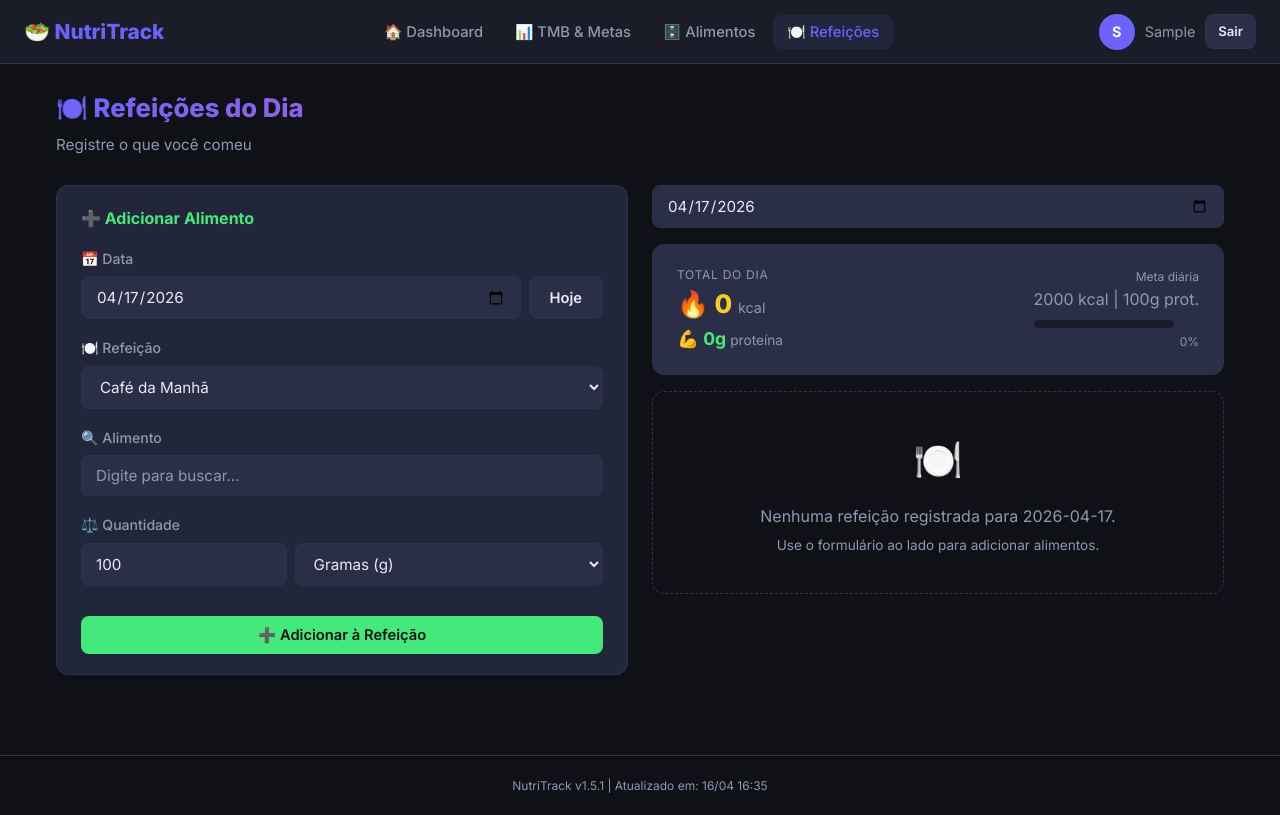
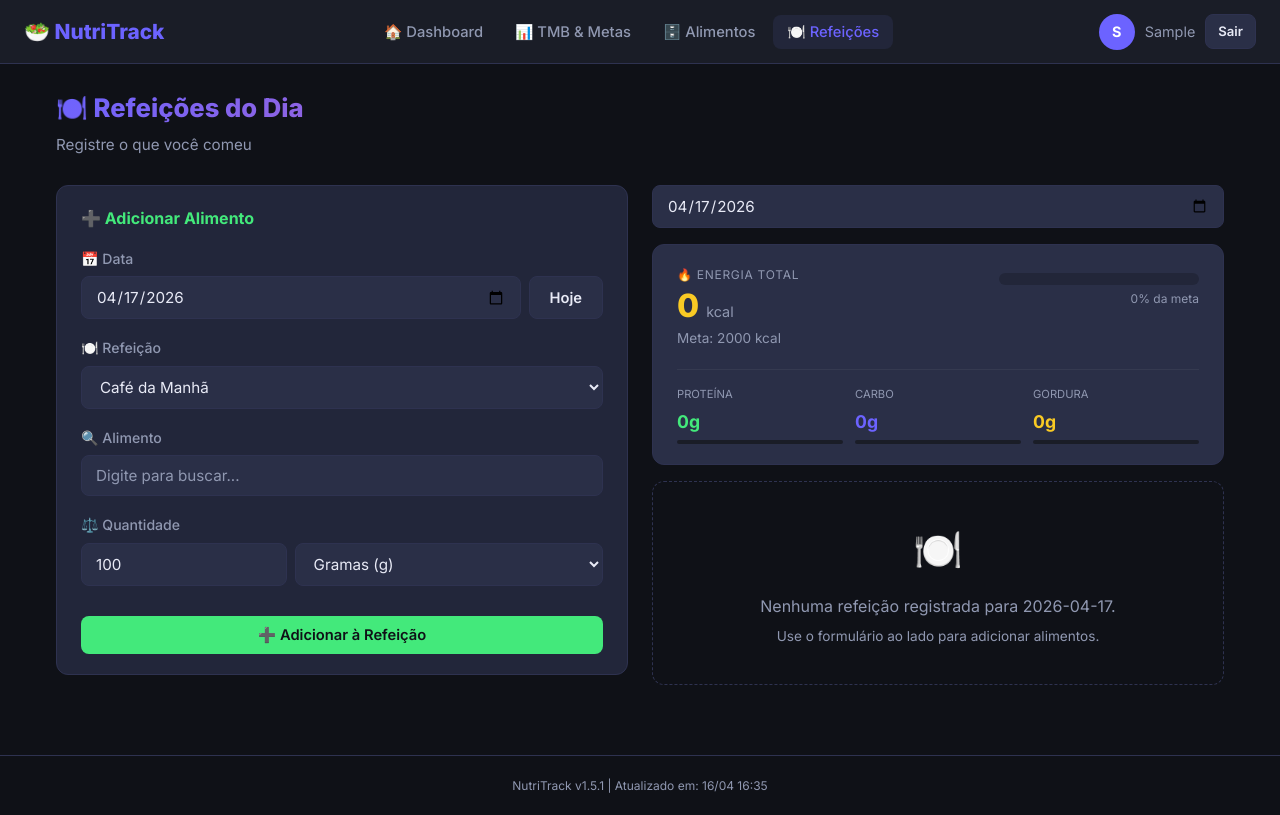
Before and after one commit to EduardoFiuza/nutritrack, a Flask app: page /meals in a window 1280 px wide. Run offline with Flask 3, Linux system fonts and the light colour scheme; the visitor is signed in with stand-in values (Sample User, id 1); data comes from the database, SQL or seed files in the repository; data that the repository does not hold is empty.

Commit message:
ui: enhance meals interface with premium macro visualizations and live feedback

```diff
--- a/static/css/style.css
+++ b/static/css/style.css
@@ -13,7 +13,11 @@
   --green:    #43e97b;
   --yellow:   #f9ca24;
   --red:      #ff4757;
+  --prot:     #43e97b;
+  --carb:     #6c63ff;
+  --fat:      #f9ca24;
   --text:     #e8eaf6;
+
   --dim:      #9098b1;
   --border:   #2e3250;
   --radius:   12px;
@@ -112,7 +116,10 @@ a:hover { color: #a89fff; }
 .page-title {
   font-size: 1.6rem; font-weight: 800;
   background: linear-gradient(135deg, var(--accent), var(--accent2));
-  -webkit-background-clip: text; -webkit-text-fill-color: transparent;
+  -webkit-background-clip: text;
+  background-clip: text;
+  -webkit-text-fill-color: transparent;
+
 }
 .page-subtitle { color: var(--dim); font-size: .95rem; margin-top: 4px; }
 
--- a/static/js/app.js
+++ b/static/js/app.js
@@ -46,14 +46,18 @@ if (foodSearchInput) {
       item.className = 'dropdown-item';
       let unitInfo = f.unit_name ? `<span class="badge badge-purple">${f.unit_name}</span>` : '';
       item.innerHTML = `<span class="di-name">${f.name} ${unitInfo}</span>
-        <span class="di-stats">${f.kcal} <small>kcal/100g</small> | ${f.prot}g <small>prot</small></span>`;
+        <span class="di-stats">
+            <span style="color:var(--yellow)">🔥 ${f.kcal}</span> |
+            <span style="color:var(--prot)">💪 ${f.prot}g</span> |
+            <span style="color:var(--carb)">🍞 ${f.carb}g</span> |
+            <span style="color:var(--fat)">🥑 ${f.fat}g</span>
+        </span>`;
       item.addEventListener('click', () => {
         window.selectedFood = f;
         foodSearchInput.value = f.name;
         foodIdInput.value = f.id;
         foodDropdown.style.display = 'none';
 
-        // Sugerir a unidade caso o alimento tenha uma pré-definida
         const measureSelect = document.getElementById('measure-select');
         if (measureSelect) {
             if (f.unit_name) {
@@ -68,7 +72,6 @@ if (foodSearchInput) {
             measureSelect.dispatchEvent(new Event('change'));
         }
 
-        // Se a quantidade estiver vazia ou for 100 (padrão antigo), mudar para 1 se for unidade
         if (measureSelect && measureSelect.value !== 'g' && (qtyInput.value == "" || qtyInput.value == "100")) {
             qtyInput.value = "1";
         }
@@ -87,34 +90,7 @@ if (foodSearchInput) {
   });
 }
 
-// Escutar mudanças no seletor de medida (Grama vs Unidade/Fatia/etc)
-const measureSelect = document.getElementById('measure-select');
-if (measureSelect) {
-    measureSelect.addEventListener('change', () => {
-        const val = measureSelect.value;
-        const weightWrap = document.getElementById('custom-weight-wrap');
-        const unitLabel = document.getElementById('custom-unit-name');
-
-        if (val === 'g') {
-            weightWrap.style.display = 'none';
-            if (qtyInput.value == "1") qtyInput.value = "100";
-        } else {
-            weightWrap.style.display = 'block';
-            unitLabel.textContent = measureSelect.options[measureSelect.selectedIndex].text.toLowerCase();
-            if (qtyInput.value == "100") qtyInput.value = "1";
-        }
-        updatePreview();
-    });
-}
-
-const customWeightInput = document.getElementById('custom-weight');
-if (customWeightInput) {
-    customWeightInput.addEventListener('input', updatePreview);
-}
-
-if (qtyInput) {
-  qtyInput.addEventListener('input', updatePreview);
-}
+// ... (seletor de medida permanece igual)
 
 function updatePreview() {
   if (!window.selectedFood || !qtyInput) return;
@@ -126,42 +102,57 @@ function updatePreview() {
 
   if (measure !== 'g') {
     const weightPerUnit = parseFloat(document.getElementById('custom-weight').value) || 0;
-    qty = qty * weightPerUnit; // Converte para gramas para o cálculo
+    qty = qty * weightPerUnit;
     unitLabel = document.getElementById('measure-select').options[document.getElementById('measure-select').selectedIndex].text;
   }
 
-  const kcal = (window.selectedFood.kcal * qty / 100).toFixed(1);
-  const prot = (window.selectedFood.prot * qty / 100).toFixed(1);
+  const f = qty / 100;
+  const kcal = (window.selectedFood.kcal * f).toFixed(1);
+  const prot = (window.selectedFood.prot * f).toFixed(1);
+  const carb = (window.selectedFood.carb * f).toFixed(1);
+  const fat = (window.selectedFood.fat * f).toFixed(1);
 
   if (previewDiv) {
+    let html = '';
     if (measure !== 'g') {
        const weightPerUnit = parseFloat(document.getElementById('custom-weight').value) || 0;
-       if (weightPerUnit > 0) {
-          previewDiv.innerHTML = `
-            <div style="background:rgba(67,233,123,0.1); padding:10px; border-radius:8px; border:1px solid var(--green); margin-top:10px;">
-                <div style="font-size:0.8rem; color:var(--dim); margin-bottom:4px;">Resultado do cálculo:</div>
-                <div style="font-size:1.1rem; font-weight:700; color:var(--green);">
-                    🔥 ${kcal} kcal | 💪 ${prot}g prot.
+       if (weightPerUnit <= 0) {
+          previewDiv.innerHTML = `<div class="alert alert-warning" style="margin-top:10px;">⚠ Informe o peso de 1 ${unitLabel.toLowerCase()} para calcular.</div>`;
+          return;
+       }
+    }
+
+    html = `
+        <div style="background:rgba(255,255,255,0.03); padding:16px; border-radius:12px; border:1px solid var(--border); margin-top:15px; animation: slideIn 0.3s ease;">
+            <div style="font-size:0.8rem; color:var(--dim); margin-bottom:10px; display:flex; justify-content:space-between;">
+                <span>PRÉVIA NUTRICIONAL</span>
+                <span>${qty.toFixed(0)}g total</span>
+            </div>
+            <div style="display:grid; grid-template-columns: repeat(4, 1fr); gap:10px; text-align:center;">
+                <div>
+                    <div style="font-size:1.1rem; font-weight:800; color:var(--yellow);">${kcal}</div>
+                    <div style="font-size:0.65rem; color:var(--dim);">KCAL</div>
                 </div>
-                <div style="font-size:0.75rem; color:var(--dim); margin-top:2px;">
-                    Considerando ${displayQty} ${unitLabel.toLowerCase()} (${qty.toFixed(0)}g total)
+                <div>
+                    <div style="font-size:1.1rem; font-weight:800; color:var(--prot);">${prot}g</div>
+                    <div style="font-size:0.65rem; color:var(--dim);">PROT</div>
                 </div>
-            </div>`;
-       } else {
-          previewDiv.textContent = `⚠ Informe o peso de 1 ${unitLabel.toLowerCase()} para ver as calorias.`;
-       }
-    } else {
-        previewDiv.innerHTML = `
-            <div style="background:rgba(255,255,255,0.05); padding:10px; border-radius:8px; border:1px solid var(--border); margin-top:10px;">
-                <div style="font-size:1.1rem; font-weight:700; color:var(--yellow);">
-                    🔥 ${kcal} kcal | 💪 ${prot}g prot.
+                <div>
+                    <div style="font-size:1.1rem; font-weight:800; color:var(--carb);">${carb}g</div>
+                    <div style="font-size:0.65rem; color:var(--dim);">CARB</div>
                 </div>
-                <div style="font-size:0.75rem; color:var(--dim);">${qty}g de ${window.selectedFood.name}</div>
-            </div>`;
-    }
+                <div>
+                    <div style="font-size:1.1rem; font-weight:800; color:var(--fat);">${fat}g</div>
+                    <div style="font-size:0.65rem; color:var(--dim);">GORD</div>
+                </div>
+            </div>
+        </div>`;
+
+    previewDiv.innerHTML = html;
     previewDiv.style.display = 'block';
   }
 }
+
 
 // ─── BMR Portion Calculator ───────────────────────────────────────────────────
 const bmrCalcBtn = document.getElementById('portion-calc-btn');
@@ -209,31 +200,27 @@ document.addEventListener('submit', async e => {
         // 1. Extrair valores do item removido
         const itemKcal = parseFloat(itemRow.dataset.kcal) || 0;
         const itemProt = parseFloat(itemRow.dataset.prot) || 0;
+        const itemCarb = parseFloat(itemRow.dataset.carb) || 0;
+        const itemFat = parseFloat(itemRow.dataset.fat) || 0;
         const mealType = itemRow.dataset.meal;
 
         // 2. Atualizar Totais do Dia
-        const totalKcalEl = document.getElementById('total-kcal-val');
-        const totalProtEl = document.getElementById('total-prot-val');
-        const currentTotalKcal = parseFloat(totalKcalEl.textContent) || 0;
-        const currentTotalProt = parseFloat(totalProtEl.textContent) || 0;
+        const updateVal = (id, subtract) => {
+            const el = document.getElementById(id);
+            if (el) {
+                const current = parseFloat(el.textContent) || 0;
+                el.textContent = Math.max(0, current - subtract).toFixed(1);
+                return parseFloat(el.textContent);
+            }
+            return 0;
+        };
 
-        const newTotalKcal = Math.max(0, currentTotalKcal - itemKcal);
-        const newTotalProt = Math.max(0, currentTotalProt - itemProt);
+        const newTotalKcal = updateVal('total-kcal-val', itemKcal);
+        const newTotalProt = updateVal('total-prot-val', itemProt);
+        const newTotalCarb = updateVal('total-carb-val', itemCarb);
+        const newTotalFat = updateVal('total-fat-val', itemFat);
 
-        totalKcalEl.textContent = newTotalKcal.toFixed(1);
-        totalProtEl.textContent = newTotalProt.toFixed(1);
-
-        // 3. Atualizar Totais da Refeição
-        const mealKcalEl = document.querySelector(`.meal-kcal-val[data-meal="${mealType}"]`);
-        const mealProtEl = document.querySelector(`.meal-prot-val[data-meal="${mealType}"]`);
-        if (mealKcalEl && mealProtEl) {
-           const currentMealKcal = parseFloat(mealKcalEl.textContent) || 0;
-           const currentMealProt = parseFloat(mealProtEl.textContent) || 0;
-           mealKcalEl.textContent = Math.max(0, currentMealKcal - itemKcal).toFixed(1);
-           mealProtEl.textContent = Math.max(0, currentMealProt - itemProt).toFixed(1);
-        }
-
-        // 4. Atualizar Barra de Progresso
+        // 3. Atualizar Barra de Progresso Principal (Kcal)
         const goalKcal = parseFloat(document.getElementById('goal-kcal-val')?.textContent) || 2000;
         const pct = Math.min(100, Math.floor((newTotalKcal / goalKcal) * 100));
         const progressFill = document.getElementById('progress-bar-fill');
@@ -246,7 +233,22 @@ document.addEventListener('submit', async e => {
         }
         if (progressPct) progressPct.textContent = pct;
 
+        // 4. Atualizar Barras de Macros Secundárias
+        const updateBar = (idSuffix, currentVal, goalId) => {
+            const fill = document.getElementById('total-' + idSuffix + '-fill');
+            const goal = parseFloat(document.getElementById(goalId)?.textContent) || 100;
+            if (fill) {
+                const pctMacro = Math.min(100, Math.floor((currentVal / goal) * 100));
+                fill.style.width = pctMacro + '%';
+                fill.dataset.width = pctMacro;
+            }
+        };
+        updateBar('prot', newTotalProt, 'goal-prot-val');
+        updateBar('carb', newTotalCarb, 'goal-carb-val');
+        updateBar('fat', newTotalFat, 'goal-fat-val');
+
         // 5. Remover o elemento com animação
+
         itemRow.style.transition = 'all 0.3s ease';
         itemRow.style.opacity = '0';
         itemRow.style.transform = 'translateX(20px)';
--- a/templates/meals.html
+++ b/templates/meals.html
@@ -89,25 +89,59 @@
       </form>
 
       <!-- Totais do dia -->
-      <div class="card" style="margin-bottom:16px;background:var(--card2);">
-        <div style="display:flex;justify-content:space-between;flex-wrap:wrap;gap:12px;align-items:center;">
+      <div class="card" style="margin-bottom:16px;background:var(--card2); position:relative; overflow:hidden;">
+        <div style="display:flex;justify-content:space-between;flex-wrap:wrap;gap:16px;align-items:flex-start;">
           <div>
-            <div style="font-size:.75rem;color:var(--dim);text-transform:uppercase;letter-spacing:.06em;">Total do dia</div>
-            <div style="font-size:1.6rem;font-weight:800;color:var(--yellow);">🔥 <span id="total-kcal-val">{{ total_kcal }}</span> <span style="font-size:.9rem;font-weight:400;color:var(--dim);">kcal</span></div>
-            <div style="font-size:1.1rem;font-weight:700;color:var(--green);">💪 <span id="total-prot-val">{{ total_prot }}</span>g <span style="font-size:.85rem;font-weight:400;color:var(--dim);">proteína</span></div>
+            <div style="font-size:.75rem;color:var(--dim);text-transform:uppercase;letter-spacing:.06em;margin-bottom:4px;">🔥 Energia Total</div>
+            <div style="font-size:2rem;font-weight:800;color:var(--yellow);line-height:1.1;"><span id="total-kcal-val">{{ total_kcal }}</span> <span style="font-size:.9rem;font-weight:400;color:var(--dim);">kcal</span></div>
+            <div style="font-size:.85rem;color:var(--dim);margin-top:4px;">Meta: <span id="goal-kcal-val">{{ goal_kcal }}</span> kcal</div>
           </div>
-          <div style="text-align:right;">
-            <div style="font-size:.75rem;color:var(--dim);">Meta diária</div>
-            <div style="color:var(--dim);"><span id="goal-kcal-val">{{ goal_kcal }}</span> kcal | {{ goal_prot }}g prot.</div>
-            {% set pct = [(total_kcal / goal_kcal * 100)|int, 100]|min if goal_kcal else 0 %}
-            <div class="progress-bar" style="width:140px;margin-top:8px;">
-              <div id="progress-bar-fill" class="progress-fill {% if pct >= 100 %}over{% endif %}"
-                   data-width="{{ pct }}" style="width:{{ pct }}%;"></div>
+          <div style="flex:1; max-width:200px;">
+            {% set pct_kcal = [(total_kcal / goal_kcal * 100)|int, 100]|min if goal_kcal else 0 %}
+            <div class="progress-bar" style="height:12px; margin-top:8px; background:rgba(0,0,0,0.2);">
+              <div id="progress-bar-fill" class="progress-fill {% if pct_kcal >= 100 %}over{% endif %}"
+                   data-width="{{ pct_kcal }}" style="width:{{ pct_kcal }}%;"></div>
             </div>
-            <div style="font-size:.75rem;color:var(--dim);margin-top:4px;"><span id="progress-percent">{{ pct }}</span>%</div>
+            <div style="text-align:right; font-size:.75rem; color:var(--dim); margin-top:4px;"><span id="progress-percent">{{ pct_kcal }}</span>% da meta</div>
           </div>
         </div>
+
+        <div style="display:grid; grid-template-columns: repeat(3, 1fr); gap:12px; margin-top:20px; padding-top:16px; border-top:1px solid rgba(255,255,255,0.05);">
+            <!-- Proteína -->
+            <div>
+                <div style="font-size:0.7rem; color:var(--dim); text-transform:uppercase; margin-bottom:4px;">Proteína</div>
+                <div style="font-size:1.1rem; font-weight:700; color:var(--prot);"><span id="total-prot-val">{{ total_prot }}</span>g</div>
+                {% set pct_prot = [(total_prot / goal_prot * 100)|int, 100]|min if goal_prot else 0 %}
+                <div class="progress-bar" style="height:4px; margin-top:4px;">
+                    <div id="total-prot-fill" class="progress-fill" style="width:{{ pct_prot }}%; background:var(--prot);" data-width="{{ pct_prot }}"></div>
+                </div>
+            </div>
+            <!-- Carbo -->
+            <div>
+                <div style="font-size:0.7rem; color:var(--dim); text-transform:uppercase; margin-bottom:4px;">Carbo</div>
+                <div style="font-size:1.1rem; font-weight:700; color:var(--carb);"><span id="total-carb-val">{{ total_carb }}</span>g</div>
+                {% set pct_carb = [(total_carb / goal_carb * 100)|int, 100]|min if goal_carb else 0 %}
+                <div class="progress-bar" style="height:4px; margin-top:4px;">
+                    <div id="total-carb-fill" class="progress-fill" style="width:{{ pct_carb }}%; background:var(--carb);" data-width="{{ pct_carb }}"></div>
+                </div>
+            </div>
+            <!-- Gordura -->
+            <div>
+                <div style="font-size:0.7rem; color:var(--dim); text-transform:uppercase; margin-bottom:4px;">Gordura</div>
+                <div style="font-size:1.1rem; font-weight:700; color:var(--fat);"><span id="total-fat-val">{{ total_fat }}</span>g</div>
+                {% set pct_fat = [(total_fat / goal_fat * 100)|int, 100]|min if goal_fat else 0 %}
+                <div class="progress-bar" style="height:4px; margin-top:4px;">
+                    <div id="total-fat-fill" class="progress-fill" style="width:{{ pct_fat }}%; background:var(--fat);" data-width="{{ pct_fat }}"></div>
+                </div>
+            </div>
+        </div>
+
+        <!-- Escondendo as metas para usar no JS -->
+        <span id="goal-prot-val" style="display:none;">{{ goal_prot }}</span>
+        <span id="goal-carb-val" style="display:none;">{{ goal_carb }}</span>
+        <span id="goal-fat-val" style="display:none;">{{ goal_fat }}</span>
       </div>
+
 
       <!-- Refeições -->
       {% set colors = ['#f9ca24','#6c63ff','#43e97b','#ff6584','#48dbfb','#a29bfe'] %}
@@ -134,8 +168,10 @@
                 <div class="meal-item-qty">{{ item.quantity_g }}g</div>
               </div>
               <div class="meal-item-stats">
-                <span style="color:var(--yellow);font-size:.82rem;">🔥 {{ item.kcal }}</span>
-                <span style="color:var(--green);font-size:.82rem;">💪 {{ item.prot }}g</span>
+                <span class="badge badge-yellow" title="Calorias">🔥 {{ item.kcal }}</span>
+                <span class="badge badge-green" title="Proteína">💪 {{ item.prot }}g</span>
+                <span class="badge badge-purple" title="Carboidratos" style="background:rgba(108,99,255,0.1);">🍞 {{ item.carb }}g</span>
+                <span class="badge badge-yellow" title="Gorduras" style="background:rgba(249,202,36,0.1);">🥑 {{ item.fat }}g</span>
                 <form method="POST" class="ajax-delete-form"
                       action="{{ url_for('main.delete_meal_item', item_id=item.id) }}"
                       style="margin:0;">
@@ -146,6 +182,7 @@
             {% endfor %}
           </div>
         </div>
+
         {% endif %}
       {% else %}
         <!-- Nenhum meal_type com dados -->
```
